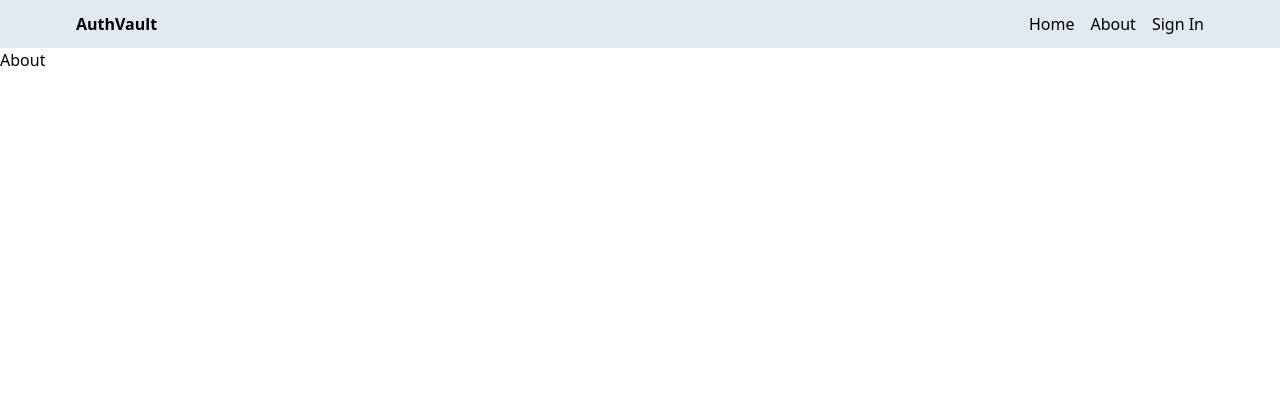
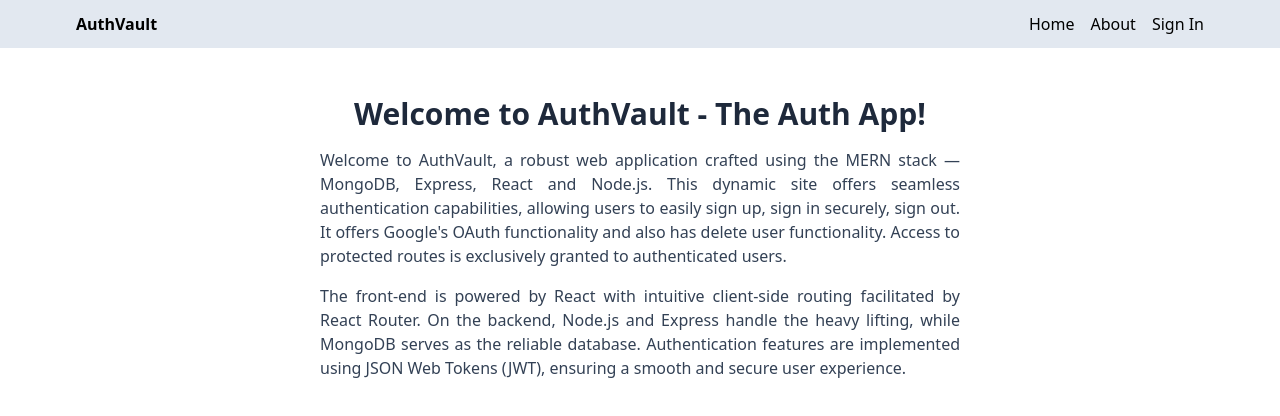
Before and after one commit to amol1211/AuthVault, a React (Vite) app in the folder client/: page /about in a window 1280 px wide. Shown: the top 416 px of the page. Built offline with nearby package versions, Linux system fonts and the light colour scheme; no server answers.

Commit message:
completed home and about pages also created footer component however haven't imported in any pages

```diff
--- /dev/null
+++ b/client/src/components/Footer.jsx
@@ -0,0 +1,13 @@
+import React from "react";
+
+export default function Footer() {
+  return (
+    <footer className="text-center m-0 text-white bg-navy-blue py-3 ">
+      <div className="container mx-auto">
+        <p>
+          Copyright <sup>&copy;</sup> 2023-2030. Crafted with 🤍 by Amol.
+        </p>
+      </div>
+    </footer>
+  );
+}
--- a/client/src/pages/About.jsx
+++ b/client/src/pages/About.jsx
@@ -1,5 +1,26 @@
 import React from "react";
 
 export default function About() {
-  return <div>About</div>;
+  return (
+    <div className="px-4 py-12 max-w-2xl mx-auto">
+      <h1 className="text-3xl font-bold mb-4 text-slate-800 text-center">
+        Welcome to AuthVault - The Auth App!
+      </h1>
+      <p className="mb-4 text-slate-700 text-justify">
+        Welcome to AuthVault, a robust web application crafted using the MERN
+        stack — MongoDB, Express, React and Node.js. This dynamic site offers
+        seamless authentication capabilities, allowing users to easily sign up,
+        sign in securely, sign out. It offers Google's OAuth functionality and
+        also has delete user functionality. Access to protected routes is
+        exclusively granted to authenticated users.
+      </p>
+      <p className="mb-4 text-slate-700 text-justify">
+        The front-end is powered by React with intuitive client-side routing
+        facilitated by React Router. On the backend, Node.js and Express handle
+        the heavy lifting, while MongoDB serves as the reliable database.
+        Authentication features are implemented using JSON Web Tokens (JWT),
+        ensuring a smooth and secure user experience.
+      </p>
+    </div>
+  );
 }
--- a/client/src/pages/Home.jsx
+++ b/client/src/pages/Home.jsx
@@ -1,5 +1,57 @@
 import React from "react";
 
 export default function Home() {
-  return <div>Home</div>;
+  return (
+    <div className="px-4 py-12 max-w-2xl mx-auto">
+      <h1 className="text-3xl font-bold mb-4 text-slate-800 text-center">
+        About
+      </h1>
+      <p className="mb-4 text-slate-700 text-justify">
+        Welcome to AuthVault, a robust web application crafted using the MERN
+        stack — MongoDB, Express, React and Node.js. This dynamic site offers
+        seamless authentication capabilities, allowing users to easily sign up,
+        sign in securely, sign out. It offers Google's OAuth functionality and
+        also has delete user functionality. Access to protected routes is
+        exclusively granted to authenticated users.
+      </p>
+      <p className="mb-4 text-slate-700 text-justify">
+        The front-end is powered by React with intuitive client-side routing
+        facilitated by React Router. On the backend, Node.js and Express handle
+        the heavy lifting, while MongoDB serves as the reliable database.
+        Authentication features are implemented using JSON Web Tokens (JWT),
+        ensuring a smooth and secure user experience.
+      </p>
+    </div>
+  );
 }
+
+/*
+import React from "react";
+
+export default function Home() {
+  return (
+    <div className="flex flex-col min-h-screen">
+      <div className="flex-grow px-4 py-12 max-w-2xl mx-auto">
+        <h1 className="text-3xl font-bold mb-4 text-gray-800">
+          Welcome to AuthVault - The Auth App!
+        </h1>
+        <p className="mb-4 text-gray-700 text-justify">
+          Welcome to AuthVault, a robust web application crafted using the MERN
+          stack — MongoDB, Express, React, and Node.js. This dynamic site offers
+          seamless authentication capabilities, allowing users to easily sign
+          up, sign in securely, and sign out. It also includes user deletion
+          functionality. Access to protected routes is exclusively granted to
+          authenticated users.
+        </p>
+        <p className="mb-4 text-gray-700 text-justify">
+          The front-end is powered by React with intuitive client-side routing
+          facilitated by React Router. On the backend, Node.js and Express
+          handle the heavy lifting, while MongoDB serves as the reliable
+          database. Authentication features are implemented using JSON Web
+          Tokens (JWT), ensuring a smooth and secure user experience.
+        </p>
+      </div>
+    </div>
+  );
+}
+*/
--- a/client/tailwind.config.js
+++ b/client/tailwind.config.js
@@ -2,7 +2,11 @@
 export default {
   content: ["./index.html", "./src/**/*.{js,ts,jsx,tsx}"],
   theme: {
-    extend: {},
+    extend: {
+      colors: {
+        "navy-blue": "#13274F",
+      },
+    },
   },
   plugins: [],
 };
```
Also changed, not shown: client/src/components/Header.jsx (+48 -0 lines).
